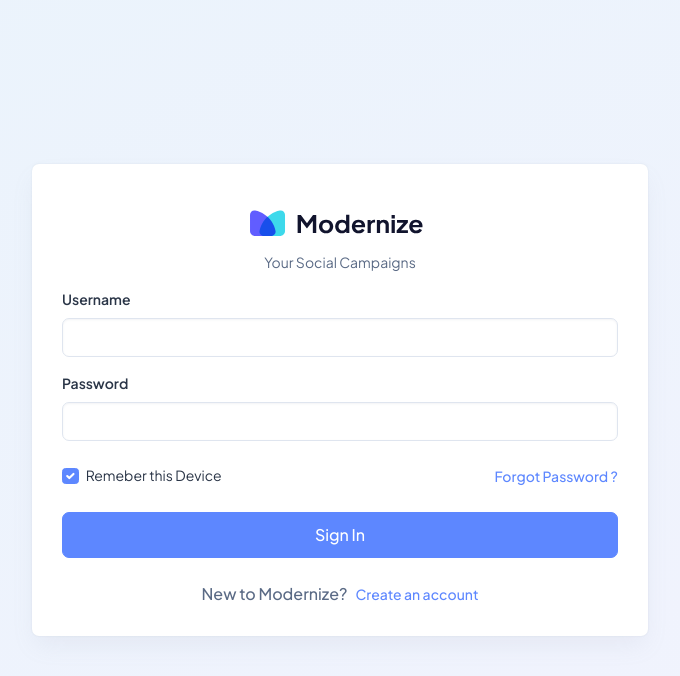
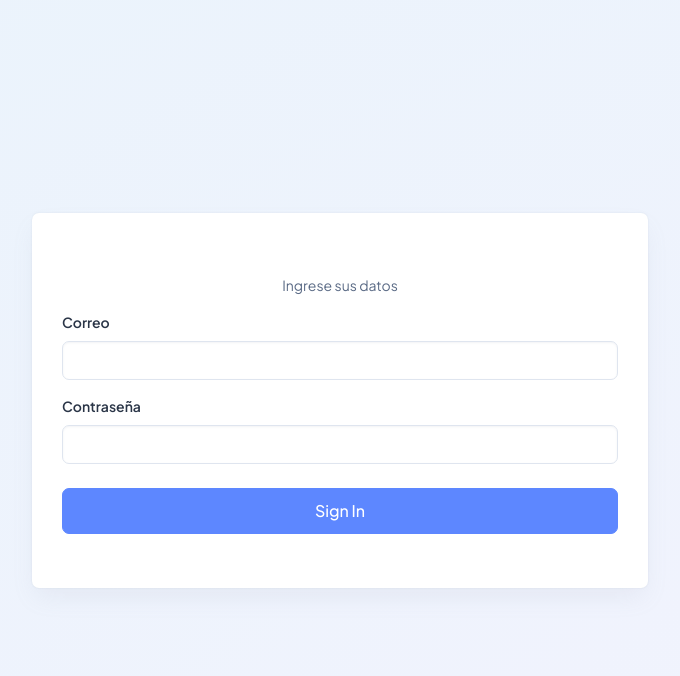
Before and after one commit to lleroc/Sexto, a PHP site: page /login.php in a window 1280 px wide. Shown: the top 676 px of the page, without its empty margins (300-980 px from the left). Run offline with PHP 8.4, Linux system fonts and the light colour scheme.

Commit message:
login_php

```diff
--- a/Proyecto4/login.php
+++ b/Proyecto4/login.php
@@ -4,7 +4,7 @@
 <head>
   <meta charset="utf-8">
   <meta name="viewport" content="width=device-width, initial-scale=1">
-  <title>Modernize Free</title>
+  <title>Sitio Usuarios</title>
   <link rel="shortcut icon" type="image/png" href="Public/assets/images/logos/favicon.png" />
   <link rel="stylesheet" href="Public/assets/css/styles.min.css" />
 </head>
@@ -21,19 +21,19 @@
             <div class="card mb-0">
               <div class="card-body">
                 <a href="./index.html" class="text-nowrap logo-img text-center d-block py-3 w-100">
-                  <img src="Public/assets/images/logos/dark-logo.svg" width="180" alt="">
+                 <!-- <img src="Public/assets/images/logos/dark-logo.svg" width="180" alt="">-->
                 </a>
-                <p class="text-center">Your Social Campaigns</p>
+                <p class="text-center">Ingrese sus datos</p>
                 <form>
                   <div class="mb-3">
-                    <label for="exampleInputEmail1" class="form-label">Username</label>
+                    <label for="exampleInputEmail1" class="form-label">Correo</label>
                     <input type="email" class="form-control" id="exampleInputEmail1" aria-describedby="emailHelp">
                   </div>
                   <div class="mb-4">
-                    <label for="exampleInputPassword1" class="form-label">Password</label>
+                    <label for="exampleInputPassword1" class="form-label">Contraseña</label>
                     <input type="password" class="form-control" id="exampleInputPassword1">
                   </div>
-                  <div class="d-flex align-items-center justify-content-between mb-4">
+                <!--  <div class="d-flex align-items-center justify-content-between mb-4">
                     <div class="form-check">
                       <input class="form-check-input primary" type="checkbox" value="" id="flexCheckChecked" checked>
                       <label class="form-check-label text-dark" for="flexCheckChecked">
@@ -41,12 +41,12 @@
                       </label>
                     </div>
                     <a class="text-primary fw-bold" href="./index.html">Forgot Password ?</a>
-                  </div>
+                  </div>-->
                   <a href="./index.html" class="btn btn-primary w-100 py-8 fs-4 mb-4 rounded-2">Sign In</a>
-                  <div class="d-flex align-items-center justify-content-center">
+                 <!-- <div class="d-flex align-items-center justify-content-center">
                     <p class="fs-4 mb-0 fw-bold">New to Modernize?</p>
                     <a class="text-primary fw-bold ms-2" href="./authentication-register.html">Create an account</a>
-                  </div>
+                  </div>-->
                 </form>
               </div>
             </div>
```
